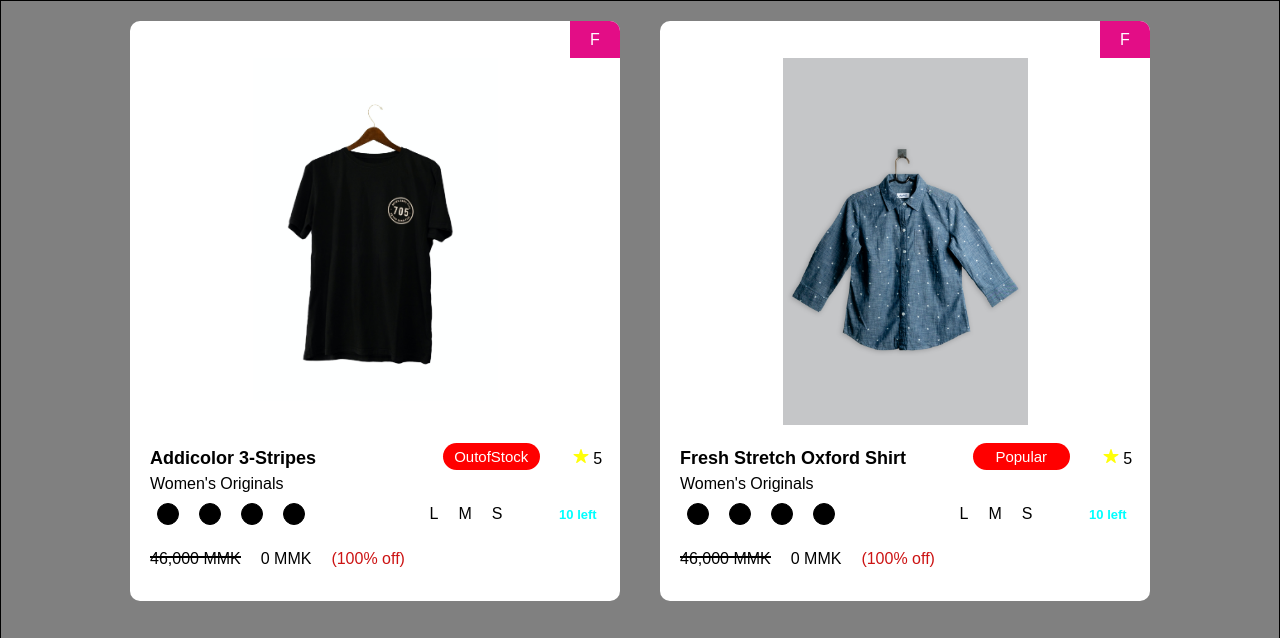
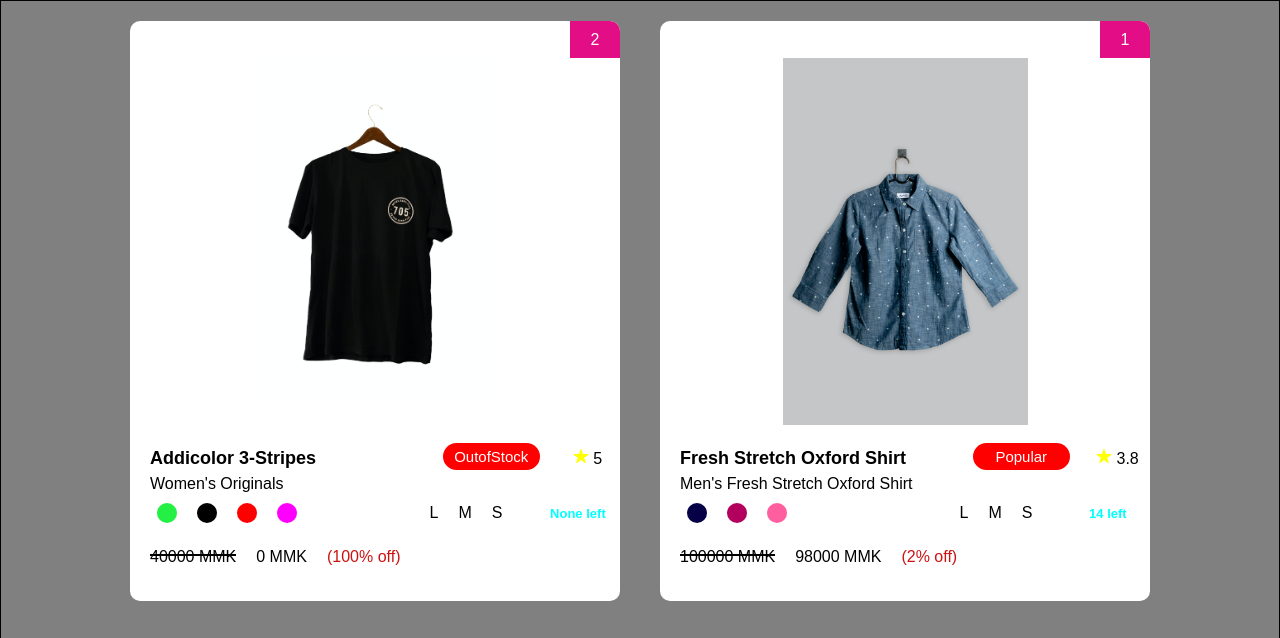
Before and after one commit to ThihaThwin-Dev/T-shirt-Catalogue, a plain HTML site: page index.html in a window 1280 px wide. Shown: the top 638 px of the page. Drawn offline with nearby package versions, Linux system fonts and the light colour scheme.

Commit message:
third commit

```diff
--- a/script.js
+++ b/script.js
@@ -12,7 +12,7 @@ const products = [
     pLsize: true,
     pMsize: true,
     pSsize: true,
-    pStock: 9,
+    pStock: 0,
     pPhoto: "M101.jpg",
   },
   {
@@ -65,43 +65,66 @@ const products = [
   },
 ];
 
-init();
+window.onload = init()
 
 function init() {
   let catalogue = document.getElementById("container");
   for (const p of products) {
-    catalogue.innerHTML += `
-    <div class="shirt-catalogue">
-        <p class="gender-class">F</p>
-        <div class="shirt-container"><img src="${p.pCode}.jpg" alt="" class="shirt-image"></div>
+    catalogue.innerHTML += `<div class="shirt-catalogue">
+        <p id="gender" class="gender-class">${p.pGender}</p>
+        <div class="shirt-container"><img src="${
+          p.pCode
+        }.jpg" alt="" class="shirt-image"></div>
         <div class="content-container">
             <div class="shirt-infobar">
                 <p class="shirt-name">${p.pName}</p>
                 <div class="stock-status">${p.pCategory}</div>
-                <div class="rating"><ion-icon name="star"></ion-icon> 5</div>
+                <div class="rating"><ion-icon name="star"></ion-icon> ${
+                  p.pRate
+                } </div>
             </div>
-            <p class="shirt-category">Women's Originals</p>
+            <p class="shirt-category">${p.pDes}</p>
             <div class="color-size-stock">
                 <div class="color-select">
-                    <div class="green-color color-circles"></div>
-                    <div class="black-color color-circles"></div>
-                    <div class="red-color color-circles"></div>
-                    <div class="pink-color color-circles"></div>
+                    <div id="firstColor" class="color-circles" style="background-color:${
+                      p.pColor[0]
+                    }"></div>
+                    <div id="secondColor" class="color-circles" style="background-color:${
+                      p.pColor[1]
+                    }"></div>
+                    <div id="thirdColor" class="color-circles" style="background-color:${
+                      p.pColor[2]
+                    }"></div>
+                    <div id="fourthColor" class="color-circles" style="background-color:${
+                      p.pColor[3]
+                    }"></div>
+                    <div id="fifthColor" class="color-circles" style="background-color:${
+                      p.pColor[4]
+                    }"></div>
                 </div>
                 <div class="size-select">
-                    <div class="large-size">L</div>
-                    <div class="medium-size">M</div>
-                    <div class="small-size">S</div>
+                    <div id="largeSize">L</div>
+                    <div id="medium-size">M</div>
+                    <div id="small-size">S</div>
                 </div>
-                <div class="available-stock">10 left</div>
+                <div class="available-stock">${stockCheck(p.pStock)} left</div>
             </div>
             <div class="price-info">
-                <div class="original-price">46,000 MMK</div>
-                <div class="discounted-price">0 MMK</div>
-                <div class="discount-percentage">(100% off)</div>
+                <div class="original-price">${p.pPrice} MMK</div>
+                <div class="discounted-price">${
+                  p.pPrice - p.pPrice * (p.pDiscount / 100)
+                } MMK</div>
+                <div class="discount-percentage">(${p.pDiscount}% off)</div>
             </div>
         </div>
-    </div>`
-    ;
+    </div>`;
   }
 }
+function stockCheck(stock) {
+  if (stock >= 1) {
+    return stock
+  }
+  else {
+    return "None"
+  }
+}
--- a/style.css
+++ b/style.css
@@ -89,10 +89,10 @@ body{
     display: flex;
     flex-direction: row;
 }
-.large-size,.medium-size,.small-size{
+#largeSize,#medium-size,#small-size{
     margin-left: 20px;
 }
-.green-color,.black-color,.red-color,.pink-color{
+#firstColor,#secondColor,#thirdColor,#fourthColor,#fifthColor{
     margin-right: 20px;
 }
 .available-stock{
@@ -110,8 +110,6 @@ body{
 .color-circles{
     width: 20px;
     height: 20px;
-    border: 1px solid black;
-    background-color: black;
     border-radius: 50%;
 }
 .price-info{
```
